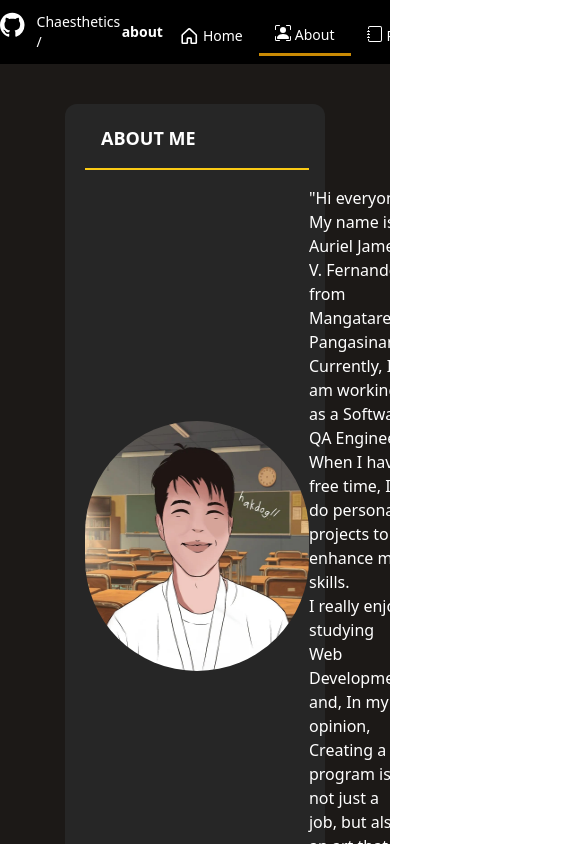
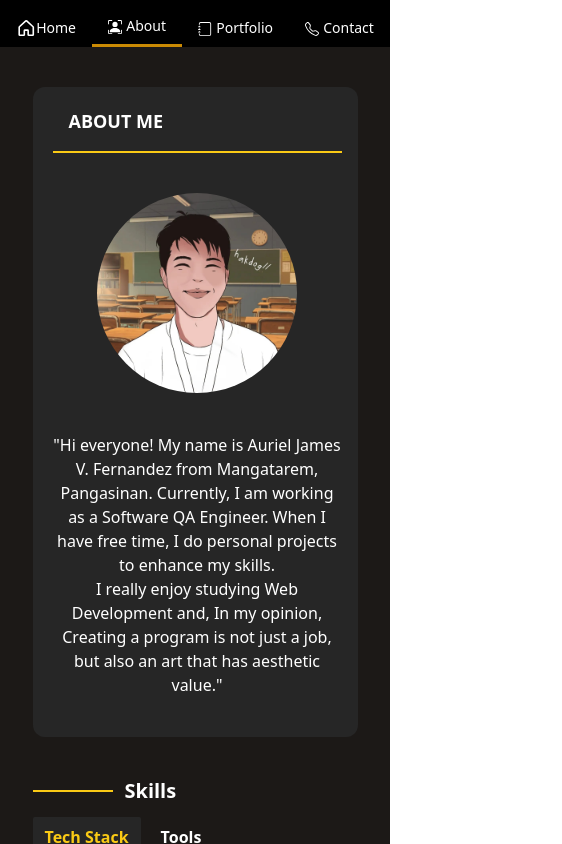
Before and after one commit to chaesthetics/MyPortfoliov2, a Vue app in the folder frontend/: page /about in a window 390 px wide. Shown: the top 844 px of the page, 562 px wide, since content can reach past the window. Built offline with nearby package versions, Linux system fonts and the light colour scheme.

Commit message:
issue/#1

```diff
--- a/frontend/index.html
+++ b/frontend/index.html
@@ -7,7 +7,7 @@
     <title>Portfolio / Chaesthetics (Auriel James Fernandez)</title>
   </head>
   <body>
-    <div id="app" class="bg-stone-900 min-h-screen h-auto"></div>
+    <div id="app" class="bg-stone-900 h-auto w-auto min-h-screen min-w-screen"></div>
     <script type="module" src="/src/main.js"></script>
   </body>
 </html>
--- a/frontend/src/App.vue
+++ b/frontend/src/App.vue
@@ -13,42 +13,46 @@ onMounted(() => {
 
 <template>
 <header>
-<div class="bg-black">
-  <nav class="flex max-w-5xl mx-auto text-white flex items-center pt-3 justify-between">
-    <div class="flex space-x-3 mb-3">
+<div class="bg-black w-full min-w-screen">
+  <nav class="flex w-full text-white flex items-center pt-3  md:w-4/6 md:mx-auto md:justify-between ">
+    <div class="flex space-x-3 mb-3 items-center hidden md:flex">
       <svg xmlns="http://www.w3.org/2000/svg" width="26" height="26" fill="currentColor" class="bi bi-github" viewBox="0 0 16 16"> <path d="M8 0C3.58 0 0 3.58 0 8c0 3.54 2.29 6.53 5.47 7.59.4.07.55-.17.55-.38 0-.19-.01-.82-.01-1.49-2.01.37-2.53-.49-2.69-.94-.09-.23-.48-.94-.82-1.13-.28-.15-.68-.52-.01-.53.63-.01 1.08.58 1.23.82.72 1.21 1.87.87 2.33.66.07-.52.28-.87.51-1.07-1.78-.2-3.64-.89-3.64-3.95 0-.87.31-1.59.82-2.15-.08-.2-.36-1.02.08-2.12 0 0 .67-.21 2.2.82.64-.18 1.32-.27 2-.27.68 0 1.36.09 2 .27 1.53-1.04 2.2-.82 2.2-.82.44 1.1.16 1.92.08 2.12.51.56.82 1.27.82 2.15 0 3.07-1.87 3.75-3.65 3.95.29.25.54.73.54 1.48 0 1.07-.01 1.93-.01 2.2 0 .21.15.46.55.38A8.012 8.012 0 0 0 16 8c0-4.42-3.58-8-8-8z"/> </svg>
-      <span class="flex text-sm items-center">Chaesthetics / <p class="font-semibold">{{ router.currentRoute.value.name }}</p></span>
+        <div class="flex items-center"><span class="flex text-sm items-center">Chaesthetics / </span>
+        <p class="font-semibold hidden lg:flex">{{ router.currentRoute.value.name }}</p>
+      </div>
     </div>
-    <div class="flex text-sm items-center">
+    <div class="flex text-sm w-screen md:w-auto md:justify-end items-center justify-around md:flex-end">
       <button :class="[router.currentRoute.value.path === '/' ? 'active': '']">
-        <RouterLink to="/" class="flex animation duration-300 group-active:border-bottom-2 hover:bg-neutral-800 space-x-1 pl-4 pr-4 pt-1 pb-1 rounded mb-1">
+        <RouterLink to="/" class="flex animation duration-300 group-active:border-bottom-2 hover:bg-neutral-800  pl-4 pr-4 pt-1 pb-1 rounded mb-1">
           <svg class="h-[20px] w-[20px]" xmlns="http://www.w3.org/2000/svg" viewBox="0 0 250 250"><rect width="30" height="30" fill="none"/><path d="M152,208V160a8,8,0,0,0-8-8H112a8,8,0,0,0-8,8v48a8,8,0,0,1-8,8H48a8,8,0,0,1-8-8V115.5a8.3,8.3,0,0,1,2.6-5.9l80-72.7a8,8,0,0,1,10.8,0l80,72.7a8.3,8.3,0,0,1,2.6,5.9V208a8,8,0,0,1-8,8H160A8,8,0,0,1,152,208Z" fill="none" stroke="white" stroke-linecap="round" stroke-linejoin="round" stroke-width="20"/></svg>
           <p>Home</p>
         </RouterLink>
       </button>
       <button :class="[router.currentRoute.value.path === '/about' ? 'active': '']">
-        <RouterLink to="/about" class="flex animation duration-300 group-active:border-bottom-2 hover:bg-neutral-800 space-x-1 pl-4 pr-4 pt-1 pb-1 rounded mb-1">
-          <svg xmlns="http://www.w3.org/2000/svg" color:gray width="16" height="16" fill="currentColor" class="bi bi-person-bounding-box" viewBox="0 0 16 16"> <path d="M1.5 1a.5.5 0 0 0-.5.5v3a.5.5 0 0 1-1 0v-3A1.5 1.5 0 0 1 1.5 0h3a.5.5 0 0 1 0 1h-3zM11 .5a.5.5 0 0 1 .5-.5h3A1.5 1.5 0 0 1 16 1.5v3a.5.5 0 0 1-1 0v-3a.5.5 0 0 0-.5-.5h-3a.5.5 0 0 1-.5-.5zM.5 11a.5.5 0 0 1 .5.5v3a.5.5 0 0 0 .5.5h3a.5.5 0 0 1 0 1h-3A1.5 1.5 0 0 1 0 14.5v-3a.5.5 0 0 1 .5-.5zm15 0a.5.5 0 0 1 .5.5v3a1.5 1.5 0 0 1-1.5 1.5h-3a.5.5 0 0 1 0-1h3a.5.5 0 0 0 .5-.5v-3a.5.5 0 0 1 .5-.5z"/> <path d="M3 14s-1 0-1-1 1-4 6-4 6 3 6 4-1 1-1 1H3zm8-9a3 3 0 1 1-6 0 3 3 0 0 1 6 0z"/> </svg>
-          <p>About</p>
+        <RouterLink to="/about" class="flex animation duration-300 group-active:border-bottom-2 hover:bg-neutral-800  pl-4 pr-4 pt-1 pb-1 rounded mb-1">
+          <svg xmlns="http://www.w3.org/2000/svg" color:gray width="14" height="14" fill="currentColor" class="bi bi-person-bounding-box mt-1" viewBox="0 0 16 16"> <path d="M1.5 1a.5.5 0 0 0-.5.5v3a.5.5 0 0 1-1 0v-3A1.5 1.5 0 0 1 1.5 0h3a.5.5 0 0 1 0 1h-3zM11 .5a.5.5 0 0 1 .5-.5h3A1.5 1.5 0 0 1 16 1.5v3a.5.5 0 0 1-1 0v-3a.5.5 0 0 0-.5-.5h-3a.5.5 0 0 1-.5-.5zM.5 11a.5.5 0 0 1 .5.5v3a.5.5 0 0 0 .5.5h3a.5.5 0 0 1 0 1h-3A1.5 1.5 0 0 1 0 14.5v-3a.5.5 0 0 1 .5-.5zm15 0a.5.5 0 0 1 .5.5v3a1.5 1.5 0 0 1-1.5 1.5h-3a.5.5 0 0 1 0-1h3a.5.5 0 0 0 .5-.5v-3a.5.5 0 0 1 .5-.5z"/> <path d="M3 14s-1 0-1-1 1-4 6-4 6 3 6 4-1 1-1 1H3zm8-9a3 3 0 1 1-6 0 3 3 0 0 1 6 0z"/> </svg>
+          <p class="ml-1">About</p>
         </RouterLink>
       </button>
       <button :class="[router.currentRoute.value.path === '/portfolio' ? 'active': '']">
-        <RouterLink to="/portfolio" class="flex animation duration-300 group-active:border-bottom-2 hover:bg-neutral-800 space-x-1 pl-4 pr-4 pt-1 pb-1 rounded mb-1">
-          <svg xmlns="http://www.w3.org/2000/svg" width="16" height="16" fill="currentColor" class="bi bi-journal" viewBox="0 0 16 16"> <path d="M3 0h10a2 2 0 0 1 2 2v12a2 2 0 0 1-2 2H3a2 2 0 0 1-2-2v-1h1v1a1 1 0 0 0 1 1h10a1 1 0 0 0 1-1V2a1 1 0 0 0-1-1H3a1 1 0 0 0-1 1v1H1V2a2 2 0 0 1 2-2z"/> <path d="M1 5v-.5a.5.5 0 0 1 1 0V5h.5a.5.5 0 0 1 0 1h-2a.5.5 0 0 1 0-1H1zm0 3v-.5a.5.5 0 0 1 1 0V8h.5a.5.5 0 0 1 0 1h-2a.5.5 0 0 1 0-1H1zm0 3v-.5a.5.5 0 0 1 1 0v.5h.5a.5.5 0 0 1 0 1h-2a.5.5 0 0 1 0-1H1z"/> </svg>
-          <p>Portfolio</p>
+        <RouterLink to="/portfolio" class="flex animation duration-300 group-active:border-bottom-2 hover:bg-neutral-800  pl-4 pr-4 pt-1 pb-1 rounded mb-1">
+          <svg xmlns="http://www.w3.org/2000/svg" width="14" height="14" fill="currentColor" class="bi bi-journal mt-1" viewBox="0 0 16 16"> <path d="M3 0h10a2 2 0 0 1 2 2v12a2 2 0 0 1-2 2H3a2 2 0 0 1-2-2v-1h1v1a1 1 0 0 0 1 1h10a1 1 0 0 0 1-1V2a1 1 0 0 0-1-1H3a1 1 0 0 0-1 1v1H1V2a2 2 0 0 1 2-2z"/> <path d="M1 5v-.5a.5.5 0 0 1 1 0V5h.5a.5.5 0 0 1 0 1h-2a.5.5 0 0 1 0-1H1zm0 3v-.5a.5.5 0 0 1 1 0V8h.5a.5.5 0 0 1 0 1h-2a.5.5 0 0 1 0-1H1zm0 3v-.5a.5.5 0 0 1 1 0v.5h.5a.5.5 0 0 1 0 1h-2a.5.5 0 0 1 0-1H1z"/> </svg>
+          <p class="ml-1">Portfolio</p>
         </RouterLink>
       </button>
       <button :class="[router.currentRoute.value.path === '/contact' ? 'active': '']">
-        <RouterLink to="/contact" class="flex animation duration-300 group-active:border-bottom-2 hover:bg-neutral-800 space-x-1 pl-4 pr-4 pt-1 pb-1 rounded mb-1">
-          <svg xmlns="http://www.w3.org/2000/svg" width="16" height="16" fill="currentColor" class="bi bi-telephone" viewBox="0 0 16 16"> <path d="M3.654 1.328a.678.678 0 0 0-1.015-.063L1.605 2.3c-.483.484-.661 1.169-.45 1.77a17.568 17.568 0 0 0 4.168 6.608 17.569 17.569 0 0 0 6.608 4.168c.601.211 1.286.033 1.77-.45l1.034-1.034a.678.678 0 0 0-.063-1.015l-2.307-1.794a.678.678 0 0 0-.58-.122l-2.19.547a1.745 1.745 0 0 1-1.657-.459L5.482 8.062a1.745 1.745 0 0 1-.46-1.657l.548-2.19a.678.678 0 0 0-.122-.58L3.654 1.328zM1.884.511a1.745 1.745 0 0 1 2.612.163L6.29 2.98c.329.423.445.974.315 1.494l-.547 2.19a.678.678 0 0 0 .178.643l2.457 2.457a.678.678 0 0 0 .644.178l2.189-.547a1.745 1.745 0 0 1 1.494.315l2.306 1.794c.829.645.905 1.87.163 2.611l-1.034 1.034c-.74.74-1.846 1.065-2.877.702a18.634 18.634 0 0 1-7.01-4.42 18.634 18.634 0 0 1-4.42-7.009c-.362-1.03-.037-2.137.703-2.877L1.885.511z"/> </svg>
-          <p>Contact</p>
+        <RouterLink to="/contact" class="flex animation duration-300 group-active:border-bottom-2 hover:bg-neutral-800  pl-4 pr-4 pt-1 pb-1 rounded mb-1">
+          <svg xmlns="http://www.w3.org/2000/svg" width="14" height="14" fill="currentColor" class="bi bi-telephone mt-1" viewBox="0 0 16 16"> <path d="M3.654 1.328a.678.678 0 0 0-1.015-.063L1.605 2.3c-.483.484-.661 1.169-.45 1.77a17.568 17.568 0 0 0 4.168 6.608 17.569 17.569 0 0 0 6.608 4.168c.601.211 1.286.033 1.77-.45l1.034-1.034a.678.678 0 0 0-.063-1.015l-2.307-1.794a.678.678 0 0 0-.58-.122l-2.19.547a1.745 1.745 0 0 1-1.657-.459L5.482 8.062a1.745 1.745 0 0 1-.46-1.657l.548-2.19a.678.678 0 0 0-.122-.58L3.654 1.328zM1.884.511a1.745 1.745 0 0 1 2.612.163L6.29 2.98c.329.423.445.974.315 1.494l-.547 2.19a.678.678 0 0 0 .178.643l2.457 2.457a.678.678 0 0 0 .644.178l2.189-.547a1.745 1.745 0 0 1 1.494.315l2.306 1.794c.829.645.905 1.87.163 2.611l-1.034 1.034c-.74.74-1.846 1.065-2.877.702a18.634 18.634 0 0 1-7.01-4.42 18.634 18.634 0 0 1-4.42-7.009c-.362-1.03-.037-2.137.703-2.877L1.885.511z"/> </svg>
+          <p class="ml-1">Contact</p>
         </RouterLink>
       </button>
     </div>
   </nav>
 </div>
 </header>
-<RouterView />
+<body class="w-full h-full">
+  <RouterView />
+</body>
 </template>
 
 <style>
--- a/frontend/src/components/SkillsView.vue
+++ b/frontend/src/components/SkillsView.vue
@@ -3,7 +3,7 @@
 </script>
 
 <template>
-    <div class="grid grid-cols-4 gap-5 mt-5 pb-10">
+    <div class="grid grid-cols-2 md:grid-cols-4 gap-5 mt-5 pb-10">
         <button class="group  flex space-x-3 border-yellow-300 border-opacity-50 rounded-md border-2 pt-3 pb-3 pl-4 pr-4 items-center hover:bg-yellow-500 hover:bg-opacity-5">
             <svg class="transition ease-in-out group-hover:-translate-y-1 group-hover:scale-120 duration-300" height="35px" width="35px" xmlns="http://www.w3.org/2000/svg" viewBox="0 0 128 128" id="html-5"><path fill="#E44D26" d="M9.032 2l10.005 112.093 44.896 12.401 45.02-12.387 10.015-112.107h-109.936zm89.126 26.539l-.627 7.172-.276 3.289h-52.665000000000006l1.257 14h50.156000000000006l-.336 3.471-3.233 36.119-.238 2.27-28.196 7.749v.002l-.034.018-28.177-7.423-1.913-21.206h13.815000000000001l.979 10.919 15.287 4.081h.043v-.546l15.355-3.875 1.604-17.579h-47.698l-3.383-38.117-.329-3.883h68.939l-.33 3.539z"></path></svg>
             <div class="text-left leading-none">
--- a/frontend/src/views/AboutView.vue
+++ b/frontend/src/views/AboutView.vue
@@ -15,12 +15,12 @@ const changeActive = (event) => {
 
 <template>
   <main>
-    <div class="about w-4/6 ml-auto mr-auto mt-10 bg-neutral-800 pl-5 pr-4 pt-5 pb-5 rounded-xl">
-      <p class="text-white font-bold text-lg pb-4 uppercase pl-4">About me</p><hr class="border-1 border-yellow-300 border">
-      <div class="flex text-white items-center justify-around pt-4">
-        <img src="@/assets/25.jpg" class="h-[250px] w-[250px] rounded-full">
-        <div class="max-w-50 w-1/2 break-words space-y-3 text-md">
-         <p>
+    <div class="about w-5/6 md:w-4/6 ml-auto mr-auto mt-10 bg-neutral-800 pl-5 pr-4 pt-5 pb-10 rounded-xl">
+      <p class="text-white font-bold text-lg pb-4 uppercase pl-4">About me</p><hr class="border-1 border-yellow-300 border md:mb-5">
+      <div class="flex text-white  grid md:grid-cols-2 md:justify-around">
+        <img src="@/assets/25.jpg" class="h-[200px] w-[200px] mx-auto mt-10 md:mt-0 md:h-[250px] md:w-[250px] rounded-full">
+        <div class="max-w-50 mt-10 break-words space-y-3 text-md">
+         <p class="flex justify-center text-center md:text-left md:justify-start">
           "Hi everyone! My name is Auriel James V. Fernandez from Mangatarem, Pangasinan. Currently, I am working as a Software QA Engineer.
           When I have free time, I do personal projects to enhance my skills.<br>
           I really enjoy studying Web Development and, In my opinion, Creating a program is not just a job, but also an art that has aesthetic value."
@@ -28,7 +28,7 @@ const changeActive = (event) => {
         </div>
       </div>
     </div>
-    <div class="w-4/6 ml-auto mr-auto">
+    <div class="w-5/6 md:w-4/6 ml-auto mr-auto">
       <div class="flex pt-10 font-semibold items-center">
         <hr class="border border-1 border-yellow-300 w-20">
         <p class="text-white pl-3 text-xl">Skills</p>
@@ -43,7 +43,7 @@ const changeActive = (event) => {
         <button v-else id="tools" v-on:click="changeActive($event)" class="text-white font-semibold hover:bg-neutral-800  pt-2 hover:rounded-sm  pb-2 pr-3 pl-3 hover:border-yellow-300 animation duration-300">Tools
         </button>
       </div>
-      <div v-if="isActive === 'techstack'" class="animation transition transition-opacity duration-300 ">
+      <div v-if="isActive === 'techstack'" class="animation transition transition-opacity duration-300">
         <SkillsView />
       </div>
       <div v-else class="animation duration-300">
```
Also changed, not shown: frontend/src/components/ProjectsView.vue (+9 -9 lines), frontend/src/components/ToolsView.vue (+1 -1 lines), frontend/src/views/ContactView.vue (+8 -8 lines), frontend/src/views/HomeView.vue (+7 -8 lines).
